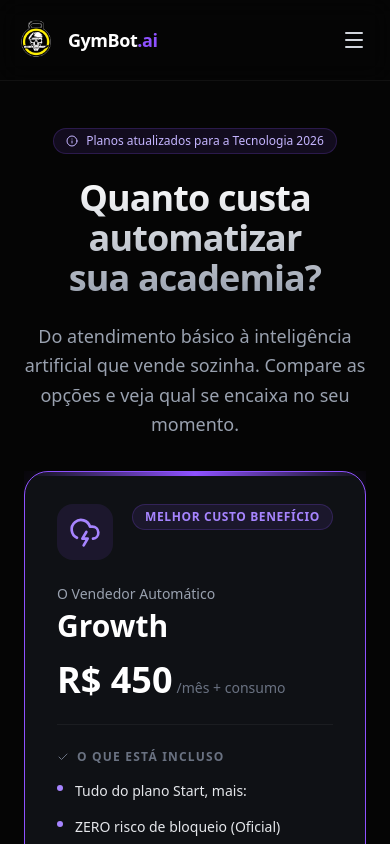
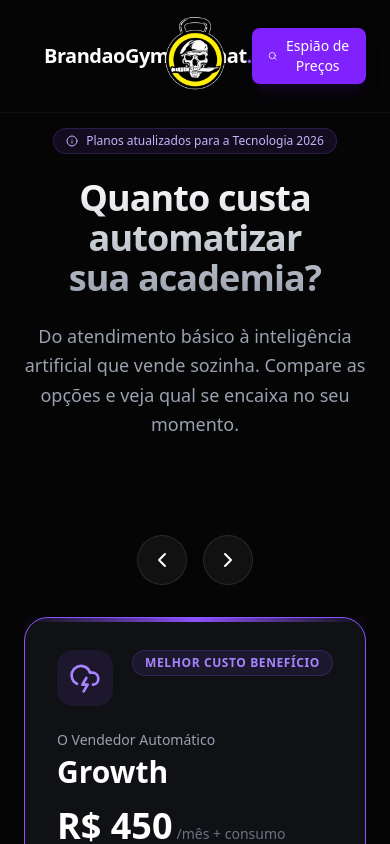
Before and after one commit to JoaoPedroLage/GymBotChat.ai, a React (Vite) app: page / in a window 390 px wide. Shown: the top 844 px of the page. Built offline with nearby package versions, Linux system fonts and the light colour scheme.

Commit message:
feat: enhance Home component layout and remove mobile menu functionality

```diff
--- a/src/App.tsx
+++ b/src/App.tsx
@@ -2,7 +2,7 @@ import { useState, type ReactNode } from 'react';
 import { useNavigate } from 'react-router-dom';
 import { motion, AnimatePresence } from 'framer-motion';
 // ADICIONADO: BarChart3 e Search para os novos botões
-import { Menu, Check, X, Server, CloudLightning, ShieldCheck, ChevronRight, ChevronLeft, Bot, Info, BarChart3, Search } from 'lucide-react';
+import { Check, X, Server, CloudLightning, ShieldCheck, ChevronRight, ChevronLeft, Bot, Info, BarChart3, Search } from 'lucide-react';
 import logo from '../public/logo.png';
 
 // --- TIPOS ---
@@ -209,8 +209,6 @@ const ProposalCard = ({ data }: { data: Proposal }) => {
 
 function Home() {
   const [currentIndex, setCurrentIndex] = useState(1);
-  const [isMobileMenuOpen, setIsMobileMenuOpen] = useState(false);
-
   const navigate = useNavigate(); // Hook para navegação no Header
 
   const nextSlide = () => {
@@ -224,29 +222,9 @@ function Home() {
   return (
     <div className="min-h-screen bg-background text-white font-sans selection:bg-violet-500/30">
       <nav className="fixed w-full z-50 bg-background/80 backdrop-blur-md border-b border-white/5">
-        <div className="max-w-7xl mx-auto px-4 sm:px-6 py-2 sm:py-4">
-
-          {/* --- VERSÃO MOBILE (Flex: Logo + Hamburger) --- */}
-          <div className="flex md:hidden justify-between items-center h-16">
-            {/* Identidade Visual Mobile */}
-            <div className="flex items-center gap-3">
-              <img src={logo} className="w-10 h-10 rounded-full" alt="Logo" />
-              <span className="font-bold text-lg tracking-tight">GymBot<span className="text-violet-500">.ai</span></span>
-            </div>
-
-            {/* Botão Menu Hamburger */}
-            <button
-              className="p-2 text-gray-300 hover:text-white active:scale-90 transition-transform rounded-lg hover:bg-white/5"
-              onClick={() => setIsMobileMenuOpen(!isMobileMenuOpen)}
-            >
-              {isMobileMenuOpen ? <X className="w-6 h-6" /> : <Menu className="w-6 h-6" />}
-            </button>
-          </div>
-
-          {/* --- VERSÃO DESKTOP (Sua configuração de Grid 3 Colunas) --- */}
-          <div className="hidden md:grid grid-cols-3 items-center">
-
-            {/* Coluna Esquerda: Texto BrandaoGymBotChat */}
+        <div className="max-w-7xl mx-auto px-6 py-4">
+          <div className="grid grid-cols-3 items-center">
+            {/* Coluna Esquerda: Logo/Bot do GymBot */}
             <div className="flex items-center gap-5 font-bold text-xl tracking-tight">
               <Bot className="text-violet-500" />
               <span>BrandaoGymBotChat<span className="text-violet-500">.ai</span></span>
@@ -254,14 +232,14 @@ function Home() {
 
             {/* Coluna Centro: Logo centralizada */}
             <div className="flex justify-center">
-              <img src={logo} width={'80px'} height={'80px'} className="rounded-full" alt="Logo" />
+              <img src={logo} width={'80px'} height={'80px'} alt="Logo" />
             </div>
 
             {/* Coluna Direita: Botões de Dashboard */}
             <div className="flex items-center justify-end gap-4">
               <button
                 onClick={() => navigate('/market-data')}
-                className="flex items-center gap-2 text-sm bg-violet-600 text-white hover:text-white transition-colors px-4 py-2 rounded-lg hover:bg-violet-800 border border-transparent hover:border-white/10"
+                className="hidden md:flex items-center gap-2 text-sm  bg-violet-600 text-white hover:text-white transition-colors px-4 py-2 rounded-lg hover:bg-violet-800 border border-transparent hover:border-white/10"
               >
                 <BarChart3 className="w-4 h-4" />
                 Raio-X do Mercado
@@ -275,56 +253,12 @@ function Home() {
                 Espião de Preços
               </button>
             </div>
-
           </div>
         </div>
       </nav>
 
-      {/* BLOCO DO MENU MOBILE */}
-      <AnimatePresence>
-        {isMobileMenuOpen && (
-          <motion.div
-            initial={{ opacity: 0, y: -20 }}
-            animate={{ opacity: 1, y: 0 }}
-            exit={{ opacity: 0, y: -20 }}
-            transition={{ duration: 0.2 }}
-            className="fixed inset-0 z-40 bg-background/95 backdrop-blur-xl pt-28 px-6 md:hidden"
-          >
-            <div className="flex flex-col gap-4">
-              <p className="text-xs font-semibold text-gray-500 uppercase tracking-widest mb-2">Ferramentas</p>
-
-              <button
-                onClick={() => { navigate('/market-data'); setIsMobileMenuOpen(false); }}
-                className="flex items-center justify-between w-full p-4 rounded-xl bg-surface border border-white/5 active:bg-violet-600/20 transition-colors"
-              >
-                <span className="flex items-center gap-3 font-medium text-lg">
-                  <div className="p-2 bg-violet-500/10 rounded-lg">
-                    <BarChart3 className="text-violet-400 w-5 h-5" />
-                  </div>
-                  Raio-X do Mercado
-                </span>
-                <ChevronRight className="text-gray-600" />
-              </button>
-
-              <button
-                onClick={() => { navigate('/competitors'); setIsMobileMenuOpen(false); }}
-                className="flex items-center justify-between w-full p-4 rounded-xl bg-surface border border-white/5 active:bg-violet-600/20 transition-colors"
-              >
-                <span className="flex items-center gap-3 font-medium text-lg">
-                  <div className="p-2 bg-emerald-500/10 rounded-lg">
-                    <Search className="text-emerald-400 w-5 h-5" />
-                  </div>
-                  Espião de Preços
-                </span>
-                <ChevronRight className="text-gray-600" />
-              </button>
-            </div>
-          </motion.div>
-        )}
-      </AnimatePresence>
-
       <main className="pt-32 pb-20 px-6 max-w-7xl mx-auto flex flex-col items-center">
-        <div className="text-center max-w-3xl mx-auto mb-8">
+        <div className="text-center max-w-3xl mx-auto mb-16">
           <div className="inline-flex items-center gap-2 px-3 py-1 rounded-full bg-violet-500/10 border border-violet-500/20 text-xs text-violet-300 mb-6 font-medium">
             <Info className="w-3 h-3" />
             Planos atualizados para a Tecnologia 2026
@@ -332,7 +266,7 @@ function Home() {
           <h1 className="text-4xl md:text-6xl font-bold mb-6 tracking-tight bg-linear-to-b from-white to-gray-400 bg-clip-text text-transparent">
             Quanto custa automatizar<br /> sua academia?
           </h1>
-          <p className="text-lg text-gray-400 max-w-xl mx-auto leading-relaxed">
+          <p className="text-lg text-gray-400 mb-8 max-w-xl mx-auto leading-relaxed">
             Do atendimento básico à inteligência artificial que vende sozinha.
             Compare as opções e veja qual se encaixa no seu momento.
           </p>
@@ -340,6 +274,16 @@ function Home() {
 
         {/* Carousel Container */}
         <div className="relative w-full max-w-6xl mx-auto">
+
+          {/* Mobile Controls */}
+          <div className="flex justify-center gap-4 mb-8 md:hidden">
+            <button onClick={prevSlide} className="p-3 rounded-full bg-white/5 hover:bg-white/10 border border-white/10 active:scale-95 transition-all">
+              <ChevronLeft />
+            </button>
+            <button onClick={nextSlide} className="p-3 rounded-full bg-white/5 hover:bg-white/10 border border-white/10 active:scale-95 transition-all">
+              <ChevronRight />
+            </button>
+          </div>
 
           {/* Desktop Grid */}
           <div className="hidden md:grid md:grid-cols-3 gap-6 items-stretch">
@@ -374,16 +318,6 @@ function Home() {
             </div>
           </div>
 
-          {/* Mobile Controls */}
-          <div className="flex justify-center gap-4 mb-8 mt-6 md:hidden">
-            <button onClick={prevSlide} className="p-3 rounded-full bg-white/5 hover:bg-white/10 border border-white/10 active:scale-95 transition-all">
-              <ChevronLeft />
-            </button>
-            <button onClick={nextSlide} className="p-3 rounded-full bg-white/5 hover:bg-white/10 border border-white/10 active:scale-95 transition-all">
-              <ChevronRight />
-            </button>
-          </div>
-
         </div>
       </main>
     </div>
```
Lines whose indentation alone changed are shown as unchanged.
